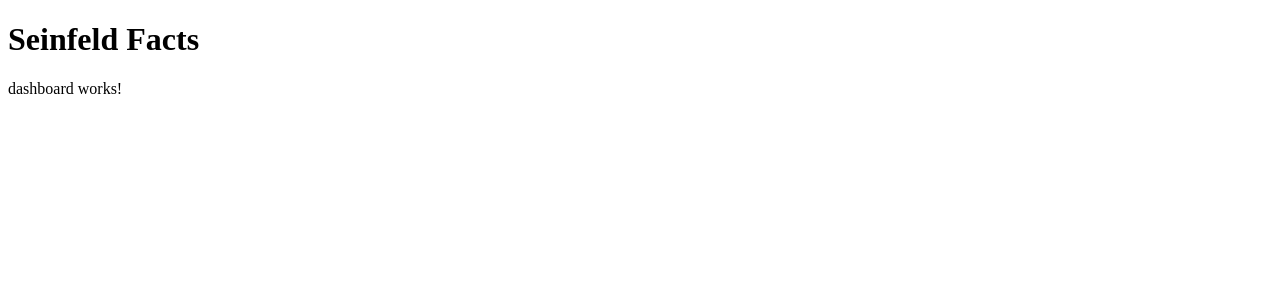
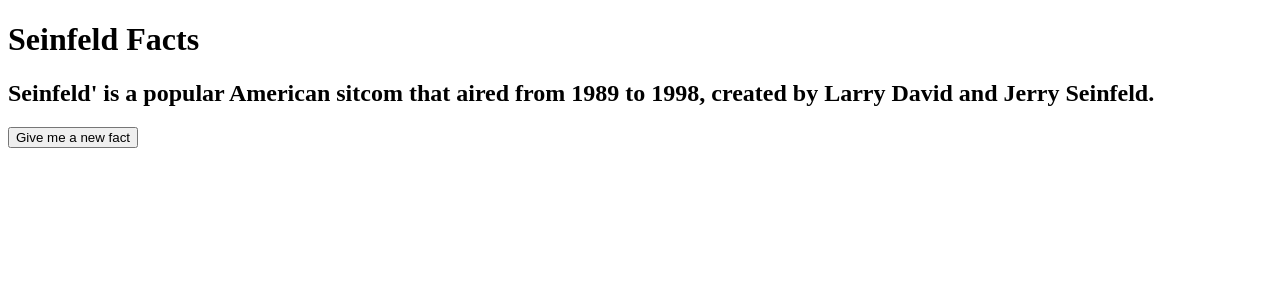
Before and after one commit to paulo-bettencourt/seinfeld-facts-docker-angular-signals, an Angular app: page / in a window 1280 px wide. Shown: the top 300 px of the page. Built offline with nearby package versions, Linux system fonts and the light colour scheme.

Commit message:
signals math

```diff
--- a/src/app/dashboard/dashboard.component.html
+++ b/src/app/dashboard/dashboard.component.html
@@ -1 +1,2 @@
-<p>dashboard works!</p>
+<h2>{{facts()[randomNumber()]}}</h2>
+<input type="button" value="Give me a new fact" (click)="factRandomizer()">
--- a/src/app/dashboard/dashboard.component.ts
+++ b/src/app/dashboard/dashboard.component.ts
@@ -1,34 +1,23 @@
 import { CommonModule } from '@angular/common';
-import { Component, signal } from '@angular/core';
+import { Component, signal, WritableSignal } from '@angular/core';
+
+import { factsAboutSeinfeld } from './quotes';
 
 @Component({
   selector: 'app-dashboard',
   standalone: true,
   imports: [CommonModule],
   templateUrl: './dashboard.component.html',
-  styleUrls: ['./dashboard.component.scss']
+  styleUrls: ['./dashboard.component.scss'],
 })
 export class DashboardComponent {
+  facts = signal(factsAboutSeinfeld);
+  randomNumber: WritableSignal<number> = signal(0);
 
-  factsAboutSeinfeld = [
-    "Seinfeld' is a popular American sitcom that aired from 1989 to 1998, created by Larry David and Jerry Seinfeld.",
-    "The show is famously known as 'a show about nothing' because it revolves around the everyday lives and conversations of four main characters.",
-    "The main characters in Seinfeld are Jerry Seinfeld (played by Jerry Seinfeld), George Costanza (played by Jason Alexander), Elaine Benes (played by Julia Louis-Dreyfus), and Cosmo Kramer (played by Michael Richards).",
-    "'Seinfeld' was set in New York City, primarily focusing on the characters' experiences in Jerry's apartment and the fictional Monk's Café.",
-    "The show's catchphrase 'Yada, yada, yada' became widely popular and is often used to skip over irrelevant details or summarize a story.",
-    "Seinfeld has won several Emmy Awards, including Outstanding Comedy Series, during its nine-season run.",
-    "The character of Kramer was inspired by a real-life neighbor of co-creator Larry David, also named Kramer.",
-    "Seinfeld featured many memorable episodes, including 'The Soup Nazi,' 'The Contest,' and 'The Marine Biologist.'",
-    "Jerry Seinfeld turned down an offer of $5 million per episode to continue the show for a tenth season.",
-    "Seinfeld's series finale, titled 'The Finale,' aired on May 14, 1998, and was watched by over 76 million viewers.",
-]
+  constructor() {}
 
-constructor() {
-  const count = signal(0);
-
-// Signals are getter functions - calling them reads their value.
-console.log('The count is: ' + count());
+  factRandomizer() {
+    this.randomNumber.set(Math.round(Math.random() * 9));
+    console.log(this.randomNumber());
+  }
 }
-
-
-}
--- /dev/null
+++ b/src/app/dashboard/quotes.ts
@@ -0,0 +1,12 @@
+export let factsAboutSeinfeld = [
+  "Seinfeld' is a popular American sitcom that aired from 1989 to 1998, created by Larry David and Jerry Seinfeld.",
+  "The show is famously known as 'a show about nothing' because it revolves around the everyday lives and conversations of four main characters.",
+  "The main characters in Seinfeld are Jerry Seinfeld (played by Jerry Seinfeld), George Costanza (played by Jason Alexander), Elaine Benes (played by Julia Louis-Dreyfus), and Cosmo Kramer (played by Michael Richards).",
+  "'Seinfeld' was set in New York City, primarily focusing on the characters' experiences in Jerry's apartment and the fictional Monk's Café.",
+  "The show's catchphrase 'Yada, yada, yada' became widely popular and is often used to skip over irrelevant details or summarize a story.",
+  "Seinfeld has won several Emmy Awards, including Outstanding Comedy Series, during its nine-season run.",
+  "The character of Kramer was inspired by a real-life neighbor of co-creator Larry David, also named Kramer.",
+  "Seinfeld featured many memorable episodes, including 'The Soup Nazi,' 'The Contest,' and 'The Marine Biologist.'",
+  "Jerry Seinfeld turned down an offer of $5 million per episode to continue the show for a tenth season.",
+  "Seinfeld's series finale, titled 'The Finale,' aired on May 14, 1998, and was watched by over 76 million viewers.",
+]
```
